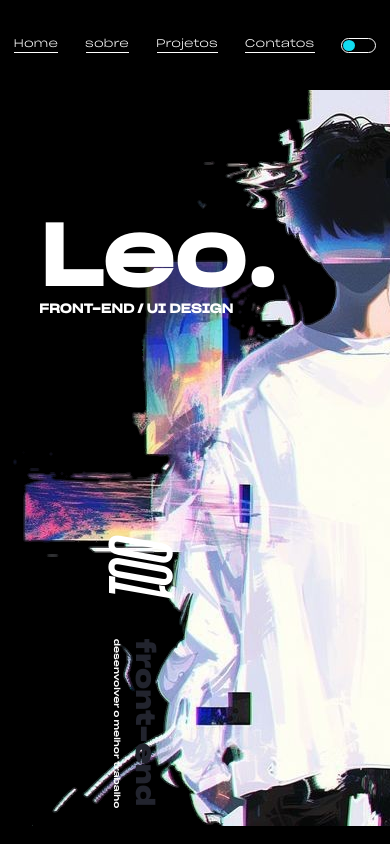
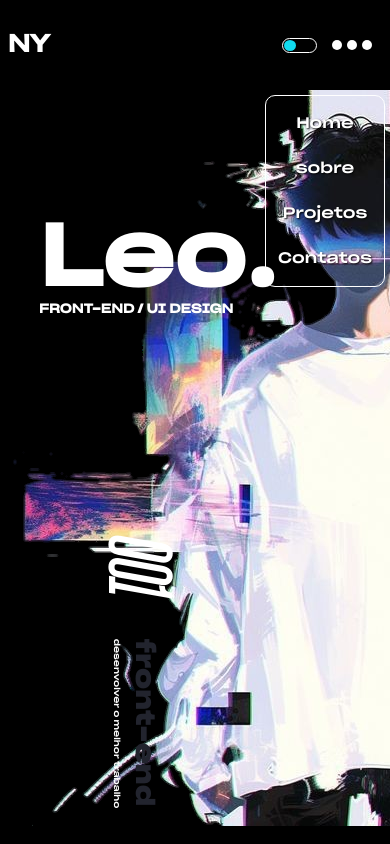
Before and after one commit to Leonardo-NY/portfolio, a React (Vite) app: page / in a window 390 px wide. Shown: the top 844 px of the page. Built offline with nearby package versions, Linux system fonts and the light colour scheme.

Commit message:
adaptei o menu pra mobile

```diff
--- a/src/components/Header/header.css
+++ b/src/components/Header/header.css
@@ -2,23 +2,25 @@ header{
   height: 90px;
   display: flex;
   align-items: center;
+  padding: 0 2%;
   position: sticky;
+  justify-content: space-between;
   top: 0;
   z-index: 999;
   background-color: transparent;
 }
-header nav{
+#nav{
   width: 100%;
   display: flex;
   justify-content: space-around;
 }
-header nav a{
+#nav a{
   font-size: 11px;
   position: relative;
   animation: line 5s ease-in-out forwards;
   font-family: var(--font-light);
 }
-header nav a::after{
+#nav a::after{
   content: '';
   position: absolute;
   height: 1px;
@@ -28,10 +30,15 @@ header nav a::after{
   left: .5px;
   transition: .3s ease-out;
 }
-header nav a:hover::after{
+#nav a:hover::after{
   scale: 0;
 }
-header button{
+.btns{
+  display: flex;
+  align-items: center;
+  gap: 5px;
+}
+#mode{
   height: 15px;
   width: 35px;
   padding: 1px;
@@ -41,7 +48,7 @@ header button{
   justify-content: var(--btn-position);
   border: 1px solid var(--color-base);
 }
-header button div{
+#mode div{
   background-color: var(--mark-color1);
   height: 100%;
   width: 12px;
@@ -52,3 +59,48 @@ header button div{
     scale: 1;
   }
 }
+/*AREA DO MENU*/
+#menu{
+  border: none;
+  background-color: transparent;
+  padding: 10px 10px;
+  display: flex;
+  gap: 5px;
+  cursor: pointer;
+  display: none;
+}
+.items-menu{
+  height: 10px;
+  width: 10px;
+  background-color: var(--color-base);
+  border-radius: 50%;
+}
+@media(max-width: 600px){
+  #menu{
+    display: flex;
+  }
+  #nav{
+    position: absolute;
+    top: 95px;
+    right: 5px;
+    flex-direction: column;
+    gap: 30px;
+    width: 120px;
+    border: 1px solid var(--color-base);
+    padding: 20px 10px;
+    border-radius: 10px;
+    text-align: center;
+  }
+  #nav a{
+    font-size: 15px;
+    font-family: var(--font-medium);
+    text-shadow: 1px 1px 2px var(--back-color);
+  }
+  #nav a:hover{
+    color: var(--mark-color2);
+    text-shadow: none;
+  }
+  #nav a::after{
+    display: none;
+  }
+}
--- a/src/components/Header/header.jsx
+++ b/src/components/Header/header.jsx
@@ -4,16 +4,32 @@ function Header(){
   function btnModo(){
     document.body.classList.toggle("lightmode")
   }
+  function menu(){
+
+    if(nav.style.display == 'flex'){
+      nav.style.display = 'none'
+    }else{
+      nav.style.display = 'flex'
+    }
+  }
   return(
     <>
       <header>
-        <nav>
+        <h2>NY</h2>
+        <nav id='nav'>
           <a class="links nav" href="#home">Home</a>
           <a class="links nav" href="#">sobre</a>
           <a  class="links nav"href="#projetos">Projetos</a>
           <a class="links nav" href="#">Contatos</a>
-          <button onClick={btnModo} className=''><div></div></button>
         </nav>
+        <div className='btns'>
+          <button id="mode"onClick={btnModo} className=''><div></div></button>
+          <button onClick={menu} id="menu">
+            <div className="items-menu"></div>
+            <div className="items-menu"></div>
+            <div className="items-menu"></div>
+          </button>
+        </div>
       </header>
     </>
   )
```
